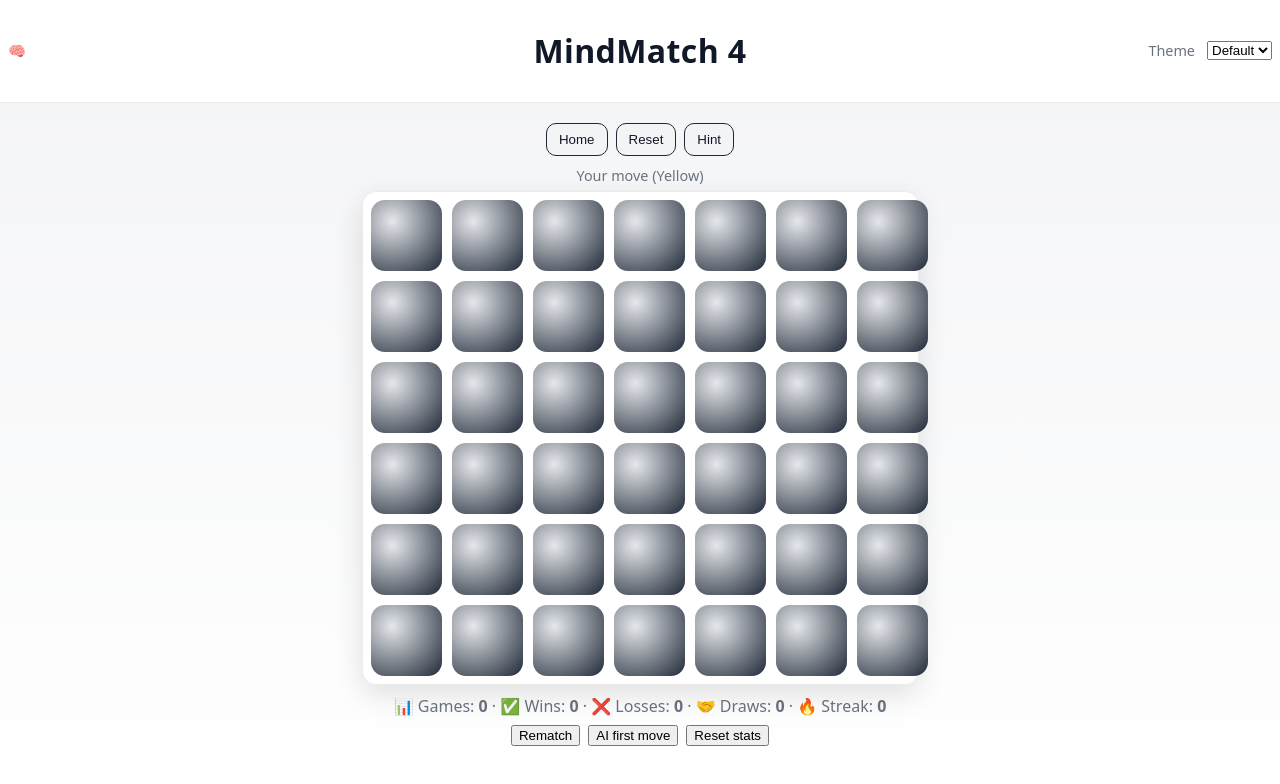
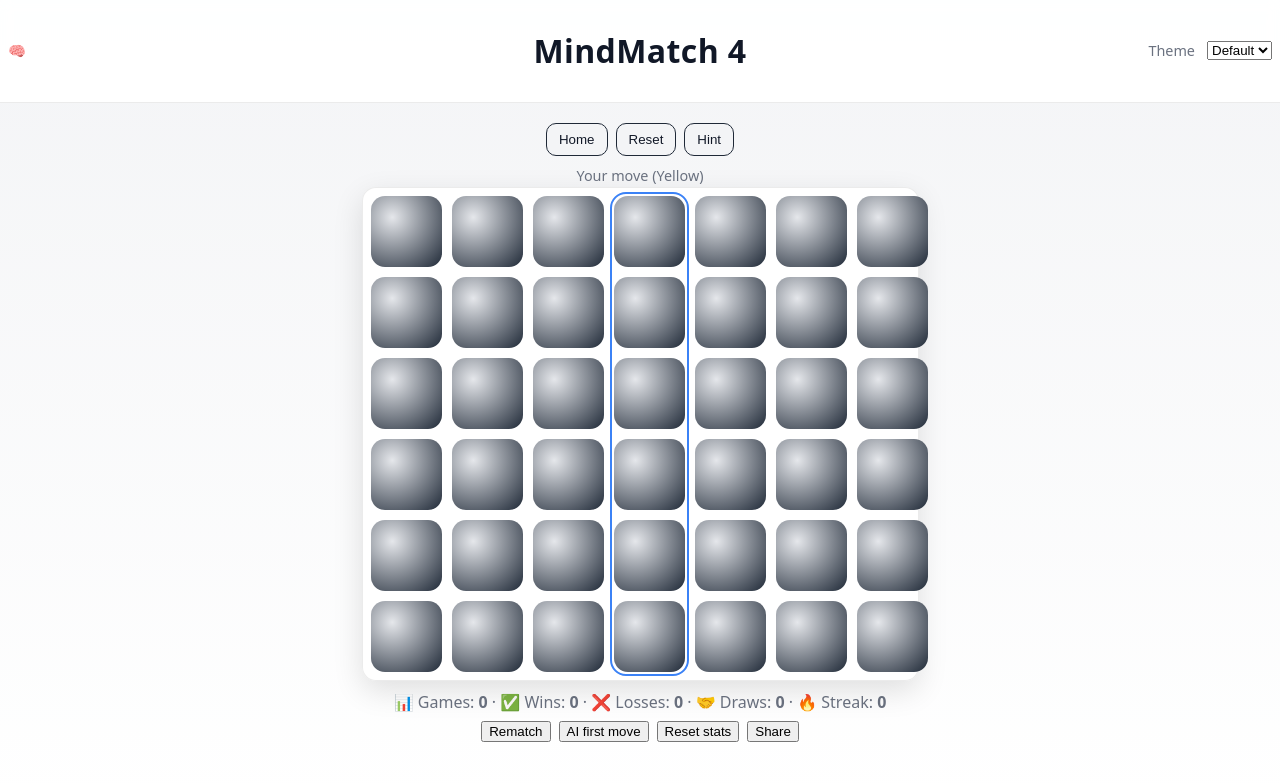
Before and after one commit to ravi-chandu/MindMatch4, a React (Vite) app: page / in a window 1280 px wide. Both pictures are taken after a click on the button "Play vs AI". Shown: the top 784 px of the page. Built offline with nearby package versions, Linux system fonts and the light colour scheme.

Commit message:
Update App.jsx

```diff
--- a/src/App.jsx
+++ b/src/App.jsx
@@ -1,39 +1,40 @@
 import React, { useEffect, useRef, useState } from "react";
 import * as Engine from "../ai/engine.js";
 
+/* ========== Board basics ========== */
 const ROWS = 6, COLS = 7;
 const emptyBoard = () => Array.from({length: COLS}, () => []);
 const clampCol = (c)=> Math.max(0, Math.min(COLS-1, c));
+const canPlay = (b,c)=> (b[c]?.length||0) < ROWS;
+const clone = (b)=> b.map(col=>col.slice());
+const play = (b,c,p)=>{ const nb = clone(b); nb[c] = (nb[c]||[]).concat(p); return nb; };
 
-/* ---------- helpers: board sim ---------- */
-function cloneBoard(b){ return b.map(col => col.slice()); }
-function canPlay(b,c){ return (b[c]?.length||0) < ROWS; }
-function play(b,c,p){ const nb = cloneBoard(b); nb[c] = (nb[c]||[]).concat(p); return nb; }
-
-/* ---------- closeness + engagement copy ---------- */
+/* ========== Threat counting (for hints & scoring) ========== */
 function nearWinScore(board, player=1){
   const at = (r,c)=> (r<0||r>=ROWS||c<0||c>=COLS) ? -99 : ((board[c][ROWS-1-r] ?? 0));
   let score=0;
-  const lines = [[1,0],[0,1],[1,1],[1,-1]];
+  const dirs = [[1,0],[0,1],[1,1],[1,-1]];
   for(let r=0;r<ROWS;r++) for(let c=0;c<COLS;c++){
-    for(const [dc,dr] of lines){
+    for(const [dc,dr] of dirs){
       let me=0, opp=0, empty=0;
       for(let k=0;k<4;k++){
         const v = at(r+dr*k,c+dc*k);
         if (v===player) me++; else if (v===-player) opp++; else empty++;
       }
-      if (opp===0 && me===3 && empty===1){ score++; }
+      if (opp===0 && me===3 && empty===1) score++;
     }
   }
   return score;
 }
+
+/* ========== Engagement copy for result modal ========== */
 function engageMessage(outcome, {ms=0, near=0}={}){
   const quick = ms<45000, long = ms>180000;
   const close = near>=1, veryClose = near>=2;
   const pick = (a)=> a[Math.floor(Math.random()*a.length)];
   const AI = [
     close ? "So close! I squeezed a line. Rematch? 😉" : "Gotcha 😏 — try again?",
-    veryClose ? "You nearly had me. One different drop and it’s yours." : "Watch diagonals. Hint helps in tight spots.",
+    veryClose ? "You nearly had me there. One different drop and it's yours." : "Watch diagonals. Hint helps in tight spots.",
     long ? "Epic grind! I found the last thread. Another round?" : "Bet you can’t beat me twice."
   ];
   const YOU = [
@@ -47,17 +48,27 @@ function engageMessage(outcome, {ms=0, near=0}={}){
   return pick(DRAW);
 }
 
-/* ---------- lightweight confetti ---------- */
+/* ========== Confetti ========== */
 function fireConfetti(canvas){
   if (!canvas) return;
   const ctx = canvas.getContext("2d");
   const W = canvas.width = innerWidth, H = canvas.height = innerHeight;
   const parts = Array.from({length: 140}, ()=>({ x: Math.random()*W, y: -20 - Math.random()*H/3, s: 4+Math.random()*6, v: 2+Math.random()*4, a: Math.random()*Math.PI }));
-  let t = 0; const id = setInterval(()=>{ ctx.clearRect(0,0,W,H); parts.forEach(p=>{ p.y += p.v; p.x += Math.sin((t+p.a))*1.5; ctx.save(); ctx.translate(p.x,p.y); ctx.rotate((t+p.a)*0.2); ctx.fillStyle = ["#ef4444","#f59e0b","#10b981","#3b82f6","#a855f7"][p.s|0 % 5]; ctx.fillRect(-p.s/2,-p.s/2,p.s,p.s); ctx.restore(); }); t+=0.03; },16);
+  let t = 0;
+  const id = setInterval(()=>{
+    ctx.clearRect(0,0,W,H);
+    parts.forEach(p=>{
+      p.y += p.v; p.x += Math.sin((t+p.a))*1.5;
+      ctx.save(); ctx.translate(p.x,p.y); ctx.rotate((t+p.a)*0.2);
+      ctx.fillStyle = ["#ef4444","#f59e0b","#10b981","#3b82f6","#a855f7"][p.s|0 % 5];
+      ctx.fillRect(-p.s/2,-p.s/2,p.s,p.s); ctx.restore();
+    });
+    t+=0.03;
+  },16);
   setTimeout(()=>{ clearInterval(id); ctx.clearRect(0,0,W,H); },1800);
 }
 
-/* ---------- share ---------- */
+/* ========== Share copy ========== */
 function shareText(board, outcome){
   const map = { "-1":"🔴", "1":"🟡", "0":"⚫" };
   let rows = [];
@@ -70,68 +81,111 @@ function shareText(board, outcome){
     rows.push(line);
   }
   const head = `MindMatch 4 — ${outcome==="player_win"?"I won":"They won"}\n`;
-  const body = rows.join("\n");
-  return `${head}${body}\nhttps://ravi-chandu.github.io/MindMatch4/`;
+  return `${head}${rows.join("\n")}\nhttps://ravi-chandu.github.io/MindMatch4/`;
 }
 
-/* ---------- SMART LOCAL HINTS (no plugin needed) ---------- */
-/* Strategy:
-   1) If we can win now, return that column.
-   2) If opponent can win next, block those.
-   3) Avoid moves that let opponent win immediately after (suicides).
-   4) Score remaining by: center preference + our threats - opp threats. */
-const CENTER_PREF = [3,4,6,7,6,4,3]; // favor center columns (index 3 highest)
+/* ========== SMART HINTS with reasons ========== */
+const CENTER_PREF = [3,4,5,6,5,4,3]; // stronger center bias
+function reasonFor(board, player, col){
+  if (!canPlay(board,col)) return null;
+  const opp = -player;
+  const nb = play(board, col, player);
+  if (Engine.winner(nb) === player) return {col, tag:"win", note:"Winning move"};
+  // block?
+  if (Engine.winner(play(board, col, opp)) === opp) return {col, tag:"block", note:"Block opponent"};
+  // fork-ish (creates multiple threats)
+  const ourThreats = nearWinScore(nb, player);
+  if (ourThreats >= 2) return {col, tag:"fork", note:"Creates multiple threats"};
+  // center preference
+  if (col===3) return {col, tag:"center", note:"Controls center"};
+  return {col, tag:"heuristic", note:"Good shape"};
+}
 function computeLocalHints(board, player=1){
-  const legal = [];
-  for (let c=0;c<COLS;c++) if (canPlay(board,c)) legal.push(c);
+  const legal = []; for (let c=0;c<COLS;c++) if (canPlay(board,c)) legal.push(c);
   if (!legal.length) return { best:[], note:"No moves" };
+  // immediate win
+  for (const c of legal){ if (Engine.winner(play(board,c,player))===player) return {best:[c], note:"Winning move", reasons:[reasonFor(board,player,c)]}; }
+  // must-block
+  const opp = -player, blocks=[];
+  for (const c of legal){ if (Engine.winner(play(board,c,opp))===opp) blocks.push(c); }
+  if (blocks.length) return { best:blocks, note:"Block opponent", reasons:blocks.map(c=>reasonFor(board,player,c)) };
 
-  // 1) Immediate win for us?
+  // heuristic scores (avoid suicides)
+  const scored=[];
   for (const c of legal){
-    const nb = play(board, c, player);
-    if (Engine.winner(nb) === player) return { best:[c], note:"Winning move" };
+    const nb = play(board,c,player);
+    // suicide: allow immediate opp win?
+    let suicide = false;
+    for (let oc=0; oc<COLS; oc++){
+      if (!canPlay(nb, oc)) continue;
+      if (Engine.winner(play(nb, oc, opp))===opp){ suicide = true; break; }
+    }
+    if (suicide){ scored.push({c,score:-1e9, reason:{col:c,tag:"danger",note:"Gives immediate reply"} }); continue; }
+    const our = nearWinScore(nb, player);
+    const their = nearWinScore(nb, opp);
+    const score = CENTER_PREF[c] + 3*our - 2*their;
+    scored.push({c,score, reason:reasonFor(board,player,c)});
+  }
+  scored.sort((a,b)=> b.score - a.score);
+  const top = scored.filter(s=> s.score>-1e8).slice(0,3);
+  return { best: top.map(s=>s.c), note:"Best by heuristic", reasons: top.map(s=>s.reason) };
 }
 
-  // 2) Blocks: if opponent wins next, block those columns
-  const opp = -player;
-  const mustBlock = [];
-  for (const c of legal){
-    const nb = play(board, c, opp);
-    if (Engine.winner(nb) === opp) mustBlock.push(c);
+/* ========== Lightweight MCTS-style rollouts (for adaptive AI) ========== */
+function randomHeuristicMove(b, p){
+  const cand=[]; for(let c=0;c<COLS;c++) if (canPlay(b,c)) cand.push(c);
+  if (!cand.length) return -1;
+  // prefer center-ish randomly
+  const weights = cand.map(c=> CENTER_PREF[c]);
+  const sum = weights.reduce((a,b)=>a+b,0);
+  let r = Math.random()*sum;
+  for (let i=0;i<cand.length;i++){ r -= weights[i]; if (r<=0) return cand[i]; }
+  return cand[0];
 }
-  if (mustBlock.length) return { best: mustBlock, note:"Block opponent" };
+function playoutWinner(board, startP){
+  // quick random playout to terminal
+  let b = clone(board), p = startP, w=Engine.winner(b);
+  let safety=72;
+  while(w===0 && safety--){
+    const c = randomHeuristicMove(b, p);
+    if (c<0) break;
+    b = play(b,c,p);
+    w = Engine.winner(b);
+    p = -p;
+  }
+  return w; // 1, -1, 2(draw) or 0 (fallback)
+}
+function mctsPick(board, player, iters=200){
+  const moves=[]; for(let c=0;c<COLS;c++) if (canPlay(board,c)) moves.push(c);
+  if (!moves.length) return {col:-1, note:"No moves"};
+  // immediate win or block still first
+  for (const c of moves){ if (Engine.winner(play(board,c,player))===player) return {col:c, note:"Winning move"}; }
+  const opp=-player;
+  for (const c of moves){ if (Engine.winner(play(board,c,opp))===opp) return {col:c, note:"Block opponent"}; }
 
-  // 3) Score remaining, avoiding suicides
-  const scored = [];
-  for (const c of legal){
-    const nb = play(board, c, player);
-
-    // suicide check: does opponent have immediate win after we play here?
-    let oppWinsNext = false;
-    for (let oc=0; oc<COLS; oc++){
-      if (!canPlay(nb, oc)) continue;
-      const ob = play(nb, oc, opp);
-      if (Engine.winner(ob) === opp){ oppWinsNext = true; break; }
+  const scores = new Map(moves.map(c=>[c,0]));
+  for (const c of moves){
+    // small prior for center
+    scores.set(c, CENTER_PREF[c]*0.2);
   }
-    if (oppWinsNext){ scored.push({c, score: -1e6}); continue; }
-
-    // heuristic: center bias + our threats - opp threats
-    const ourThreats = nearWinScore(nb, player);
-    const oppThreats = nearWinScore(nb, opp);
-    const score = CENTER_PREF[c] + 3*ourThreats - 2*oppThreats;
-    scored.push({c, score});
+  for (let i=0;i<iters;i++){
+    const c = moves[i % moves.length];
+    const w = playoutWinner(play(board,c,player), -player);
+    if (w===player) scores.set(c, scores.get(c)+1);
+    else if (w===2) scores.set(c, scores.get(c)+0.3);
+    else if (w===-player) scores.set(c, scores.get(c)-0.7);
+  }
+  const best = [...scores.entries()].sort((a,b)=> b[1]-a[1])[0][0];
+  return { col: best, note: "Monte‑Carlo rollout" };
 }
 
-  scored.sort((a,b)=> b.score - a.score);
-  const top = scored.filter(s=> s.score>-1e6).slice(0,3).map(s=> s.c);
-  return { best: top, note:"Best by heuristic", all: scored };
-}
-
+/* ========== COMPONENTS ========== */
 export default function App(){
   const [screen, setScreen] = useState("home"); // home | game
   const [mode, setMode] = useState("ai");       // ai | 2p
   const [seedDaily, setSeedDaily] = useState(false);
 
+  // capture navigation from header title
   useEffect(()=>{
     const h = (e)=> setScreen(e.detail?.to || "home");
     addEventListener("mm4:navigate", h);
@@ -153,6 +207,26 @@ export default function App(){
 }
 
 function Home({onPlayAI,onPlay2P,onDaily}){
+  // PWA install prompt
+  const [canInstall, setCanInstall] = useState(false);
+  const deferredRef = useRef(null);
+  useEffect(()=>{
+    const onBIP = (e)=>{
+      e.preventDefault();
+      deferredRef.current = e;
+      setCanInstall(true);
+    };
+    window.addEventListener('beforeinstallprompt', onBIP);
+    return ()=> window.removeEventListener('beforeinstallprompt', onBIP);
+  },[]);
+  const clickInstall = async ()=>{
+    const e = deferredRef.current;
+    if (!e) return;
+    setCanInstall(false);
+    await e.prompt();
+    deferredRef.current = null;
+  };
+
   return (
     <div className="card" style={{margin:"0 auto", maxWidth:520}}>
       <h2 style={{margin:"0 0 10px", textAlign:"center"}}>Welcome</h2>
@@ -164,6 +238,11 @@ function Home({onPlayAI,onPlay2P,onDaily}){
         <button className="big-btn p2" onClick={onPlay2P}>Local Multiplayer</button>
         <button className="big-btn daily" onClick={onDaily}>Daily Puzzle</button>
       </div>
+      {canInstall && (
+        <div style={{marginTop:10, textAlign:"center"}}>
+          <button className="big-btn" onClick={clickInstall}>Install App (PWA)</button>
+        </div>
+      )}
       <ul className="tiny" style={{margin:"8px 0 0", paddingLeft:"18px"}}>
         <li>Yellow = You, Red = AI</li>
         <li>AI adapts to your play. Winning increases its search depth.</li>
@@ -179,6 +258,9 @@ function Game({mode, seedDaily, onBack}){
   const [end, setEnd] = useState(null);               // "player_win" | "ai_win" | "draw"
   const [winLine, setWinLine] = useState(null);
   const [talk, setTalk] = useState("");
+  const [aiExplain, setAiExplain] = useState("");     // brief reason under status
+  const [focusCol, setFocusCol] = useState(3);        // keyboard focus col
+  const [cautionCols, setCautionCols] = useState([]); // edge danger indicators
 
   // AI-only stats
   const [stats, setStats] = useState(()=> JSON.parse(localStorage.getItem("mm4_stats")||`{"games":0,"wins":0,"losses":0,"draws":0,"streak":0}`));
@@ -195,8 +277,31 @@ function Game({mode, seedDaily, onBack}){
   const resetStats = ()=>{ const s={games:0,wins:0,losses:0,draws:0,streak:0}; localStorage.setItem("mm4_stats", JSON.stringify(s)); setStats(s); };
 
   const startRef = useRef(Date.now());
+  const lastSaved = useRef("");
 
-  // seed daily
+  /* ---- Auto-resume from localStorage ---- */
+  useEffect(()=>{
+    const raw = localStorage.getItem("mm4_autosave");
+    if (!raw) return;
+    try{
+      const {b,t,m,e} = JSON.parse(raw);
+      if (b && Array.isArray(b) && b.length===COLS){
+        setBoard(b); setTurn(t??1); setWinLine(null); setTalk(""); setAiExplain("");
+        // keep mode if matches
+        if (m && (m==="ai"||m==="2p")) {/* ignore to avoid switching */ }
+      }
+    }catch{}
+  }, []);
+  // persist on changes
+  useEffect(()=>{
+    const snap = JSON.stringify({b:board,t:turn,m:mode,e:end});
+    if (snap!==lastSaved.current){
+      localStorage.setItem("mm4_autosave", snap);
+      lastSaved.current = snap;
+    }
+  }, [board, turn, mode, end]);
+
+  /* ---- Seed Daily ---- */
   useEffect(()=>{
     if (seedDaily && window.MindMatchAI?.todaySeed){
       setBoard(window.MindMatchAI.todaySeed());
@@ -204,29 +309,28 @@ function Game({mode, seedDaily, onBack}){
     // eslint-disable-next-line
   }, []);
 
-  // expose to AI adapter + hint highlighting
+  /* ---- Expose to plugin + hint hooks ---- */
   useEffect(()=>{
     window.board = board;
     window.turn = turn;
     window.mm4Mode = mode;
     window.getBoardState = () => board;
-    window.loadBoardState = (b) => { setBoard(b); setTurn(1); setEnd(null); setWinLine(null); setTalk(""); startRef.current = Date.now(); };
+    window.loadBoardState = (b) => { setBoard(b); setTurn(1); setEnd(null); setWinLine(null); setTalk(""); setAiExplain(""); startRef.current = Date.now(); };
     window.renderBoard = (b) => setBoard(b);
     window.dropPiece = (col) => place(col, turn);
-    window.applyMove = (col) => place(col, -1);
+    window.applyMove = (col) => { setAiExplain(explainForMove(board, -1, col)); place(col, -1); };
     window.highlightCols = (cols=[])=>{
       document.querySelectorAll('.hint-col').forEach(el=>el.classList.remove('hint-col'));
       cols.forEach(c=>{
         const el = document.querySelector(`.col[data-col="${c}"]`);
-        if (el){ el.classList.add('hint-col'); setTimeout(()=> el.classList.remove('hint-col'), 1600); }
+        if (el){ el.classList.add('hint-col'); setTimeout(()=> el.classList.remove('hint-col'), 1500); }
       });
     };
-
-    // also expose our local compute for the plugin to use if it wants
+    // Give the plugin access to our local hints if it wants
     window.computeHints = window.computeHints || ((b,p)=>computeLocalHints(b,p));
   }, [board, turn, mode]);
 
-  // robust Hint (plugin preferred; else smart local)
+  /* ---- Smarter Hint: plugin preferred, else local --- */
   useEffect(()=>{
     const btn = document.getElementById("btnHint");
     if (!btn || mode!=="ai") return;
@@ -234,23 +338,79 @@ function Game({mode, seedDaily, onBack}){
       const h = (window.computeHints ? window.computeHints(board, 1) : computeLocalHints(board, 1));
       window.highlightCols?.(h?.best || []);
       const a = document.getElementById("announce");
-      if (a && h?.note) a.textContent = `${h.note}: ${(h.best||[]).join(",")}`;
+      if (a) a.textContent = `${h?.note || "Hint"}: ${(h?.best||[]).join(", ")}`;
       window.dispatchEvent(new CustomEvent("mm4:hint",{detail:h}));
     };
     btn.addEventListener("click", handler);
     return ()=> btn.removeEventListener("click", handler);
   }, [board, mode]);
 
-  // first-time “drop here” pulse (optional)
+  /* ---- Keyboard navigation & ARIA ---- */
+  const boardRef = useRef(null);
+  useEffect(()=>{
+    const el = boardRef.current;
+    if (!el) return;
+    const onKey = (e)=>{
+      if (end) return;
+      if (e.key==="ArrowLeft"){ setFocusCol(c=> clampCol(c-1)); e.preventDefault(); }
+      else if (e.key==="ArrowRight"){ setFocusCol(c=> clampCol(c+1)); e.preventDefault(); }
+      else if (e.key==="Enter" || e.key===" "){
+        if (mode==="ai"){ if (turn===1) window.dropPiece(focusCol); }
+        else { window.dropPiece(focusCol); }
+        e.preventDefault();
+      }
+    };
+    el.addEventListener("keydown", onKey);
+    return ()=> el.removeEventListener("keydown", onKey);
+  }, [end, mode, turn, focusCol]);
+
+  /* ---- Edge danger badges (avoid losing next) ---- */
+  useEffect(()=>{
+    const opp = -turn;
+    const danger = [];
+    [0,6].forEach(c=>{
+      if (!canPlay(board,c)) return;
+      const nb = play(board,c, turn);
+      // If opponent has any immediate winning reply, caution
+      for (let oc=0; oc<COLS; oc++){
+        if (!canPlay(nb,oc)) continue;
+        if (Engine.winner(play(nb,oc,opp))===opp){ danger.push(c); break; }
+      }
+    });
+    setCautionCols(danger);
+  }, [board, turn]);
+
+  /* ---- AI move (adaptive): if plugin doesn't move, fallback locally ---- */
+  useEffect(()=>{
+    if (mode!=="ai") return;
+    if (end || turn!==-1) return;
+    const timer = setTimeout(()=>{
+      // If still AI turn, choose locally
+      if (end || turn!==-1) return;
+      const difficulty = Math.min(5, Math.max(1, Math.floor((stats.wins - stats.losses)/3) + 2)); // adaptive from stats
+      let chosen, note;
+      if (difficulty<=2){
+        const h = computeLocalHints(board, -1);
+        chosen = (h.best && h.best[0] != null) ? h.best[0] : [3,2,4,1,5,0,6].find(c=>canPlay(board,c));
+        note = h.note || "Heuristic";
+      } else {
+        const iters = 120 + difficulty*120; // scale iterations
+        const m = mctsPick(board, -1, iters);
+        chosen = m.col; note = m.note;
+      }
+      setAiExplain(note || "");
+      if (typeof chosen === "number") place(chosen, -1);
+    }, 700); // give plugin ~700ms first
+    return ()=> clearTimeout(timer);
+  }, [mode, turn, end, board, stats]);
+
+  /* ---- Onboarding pulse once ---- */
   useEffect(()=>{
     const key = "mm4_seen_onboarding";
     if (localStorage.getItem(key)) return;
     localStorage.setItem(key, "1");
     const center = document.querySelector('[data-col="3"]');
-    if (center){
-      center.classList.add("onboard-pulse");
-      setTimeout(()=> center.classList.remove("onboard-pulse"), 2200);
-    }
+    if (center){ center.classList.add("onboard-pulse"); setTimeout(()=> center.classList.remove("onboard-pulse"), 2200); }
   }, []);
 
   const statusText = end
@@ -301,7 +461,7 @@ function Game({mode, seedDaily, onBack}){
   }
 
   function reset(){
-    setBoard(emptyBoard()); setTurn(1); setEnd(null); setWinLine(null); setTalk("");
+    setBoard(emptyBoard()); setTurn(1); setEnd(null); setWinLine(null); setTalk(""); setAiExplain("");
     startRef.current = Date.now();
   }
 
@@ -313,6 +473,13 @@ function Game({mode, seedDaily, onBack}){
     }catch{}
   }
 
+  // readable AI explanation for UI
+  function explainForMove(b, p, c){
+    const r = reasonFor(b, p, c);
+    return r ? r.note : "";
+  }
+
+  /* ----- Render ----- */
   return (
     <>
       {/* Controls */}
@@ -322,26 +489,66 @@ function Game({mode, seedDaily, onBack}){
         {mode==="ai" && <button id="btnHint">Hint</button>}
       </div>
 
-      <p className="tiny" role="status" aria-live="polite" style={{textAlign:"center", margin:"4px 0 6px"}}>
+      <p className="tiny" role="status" aria-live="polite" style={{textAlign:"center", margin:"4px 0 2px"}}>
         {statusText}
       </p>
+      {aiExplain && turn===1 && !end && (
+        <p className="tiny" style={{textAlign:"center", margin:"0 0 6px", opacity:.9}}>
+          AI played that because: <em>{aiExplain}</em>
+        </p>
+      )}
 
       <div className="board-wrap">
-        <div className="board" role="grid" aria-label="Connect Four">
-          {Array.from({length: COLS}).map((_, c) => (
-            <div key={c} className="col" data-col={c} onClick={()=> (mode==="ai" ? (turn===1 && window.dropPiece(c)) : window.dropPiece(c))}>
+        {/* A11y: the board itself is focusable for keyboard play */}
+        <div
+          className="board"
+          role="grid"
+          aria-label="Connect Four"
+          aria-rowcount={ROWS}
+          aria-colcount={COLS}
+          tabIndex={0}
+          ref={boardRef}
+        >
+          {Array.from({length: COLS}).map((_, c) => {
+            const isFocused = focusCol===c;
+            const caution = cautionCols.includes(c);
+            return (
+              <div
+                key={c}
+                className={`col ${isFocused ? "kbd-focus":""} ${caution ? "edge-caution":""}`}
+                data-col={c}
+                role="columnheader"
+                aria-colindex={c+1}
+                onMouseEnter={()=> setFocusCol(c)}
+                onClick={()=> (mode==="ai" ? (turn===1 && window.dropPiece(c)) : window.dropPiece(c))}
+                title={caution ? "Careful: edge here can enable opponent reply" : ""}
+                style={isFocused ? {outline:"2px solid var(--blue)", outlineOffset:"2px", borderRadius:12} : null}
+              >
+                {/* small caution badge */}
+                {caution && (
+                  <div aria-hidden="true" style={{position:"absolute", top:-6, left:"50%", transform:"translateX(-50%)", fontSize:12, color:"#ef4444"}}>⚠</div>
+                )}
                 {Array.from({length: ROWS}).map((_, rr) => {
                   const r = ROWS-1-rr;
                   const v = (board[c][r] ?? 0);
                   const fill = v===1 ? "yellow" : v===-1 ? "red" : "empty";
                   return (
-                  <div key={r} className={`cell ${fill}`} data-col={c} data-row={rr} data-val={v}>
+                    <div
+                      key={r}
+                      className={`cell ${fill}`}
+                      data-col={c} data-row={rr} data-val={v}
+                      role="gridcell"
+                      aria-colindex={c+1}
+                      aria-rowindex={rr+1}
+                      aria-label={v===1 ? "Yellow" : v===-1 ? "Red" : "Empty"}
+                    >
                       {v!==0 && <span className={`disc ${fill}`} />}
                     </div>
                   );
                 })}
               </div>
-          ))}
+            );
+          })}
         </div>
         {!!winLine && <WinOverlay line={winLine} />}
       </div>
@@ -353,6 +560,7 @@ function Game({mode, seedDaily, onBack}){
           <button onClick={reset} style={{marginRight:8}}>Rematch</button>
           {mode==="ai" && <button onClick={()=>{ reset(); setTurn(-1); window.dispatchEvent(new CustomEvent("mm4:turn",{detail:{turn:-1}})); }}>AI first move</button>}
           <button onClick={resetStats} style={{marginLeft:8}}>Reset stats</button>
+          <button onClick={share} style={{marginLeft:8}}>Share</button>
         </div>
       </div>
 
```
Lines whose indentation alone changed are shown as unchanged.
